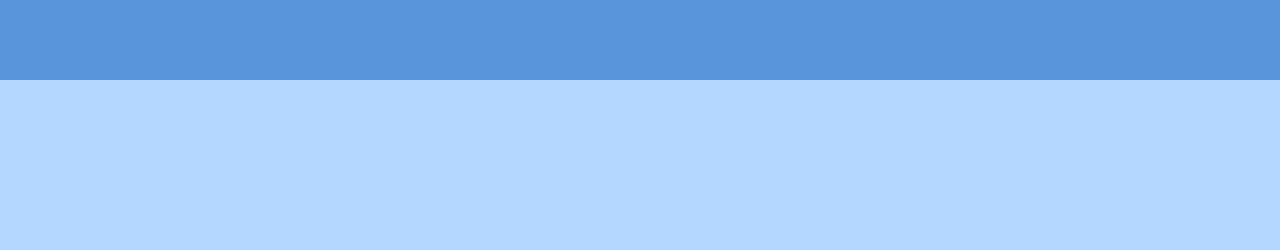
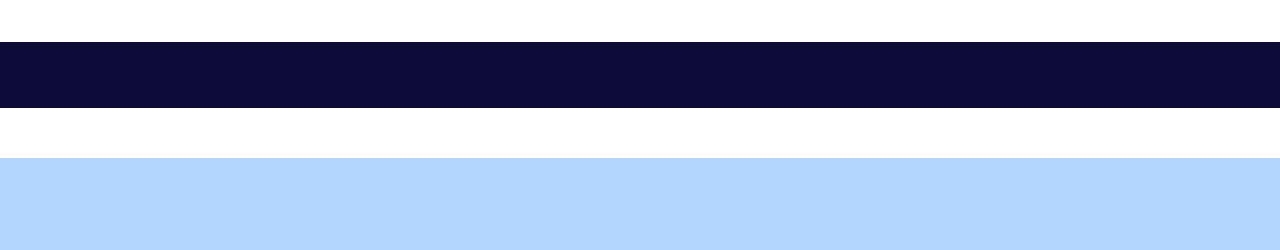
Before and after one commit to lakshmipriya04/sample, a plain HTML site: page index.html in a window 1280 px wide. Shown: the top 250 px of the page. Drawn offline with nearby package versions, Linux system fonts and the light colour scheme.

Commit message:
file changes

```diff
--- a/index.html
+++ b/index.html
@@ -9,7 +9,9 @@
     </head>
     <body>
         <div class='page'>
-  <div class='section menu'></div>
+            <div class='section teambar'></div>
+            <div class='section menubar'></div>
+            <div class='section newsbar'></div>
             <div class='section header'>
                 <img src='images/header.svg'/>
             </div>
@@ -29,6 +31,5 @@
                 <img src='images/feature.svg'/>
             </div>
         </div>
-
     </body>
 </html>
--- a/styles.css
+++ b/styles.css
@@ -2,6 +2,10 @@
     margin: 0;
     padding: 0;
     box-sizing: border-box;
+}
+
+body {
+    background-color: #FFFFFF;
 }
 
 .page {
@@ -17,9 +21,17 @@
     align-items: center;
 }
 
-.menu {
-  background-color: #5995DA;
-  height: 80px;
+.teambar {
+    height: 42px;
+}
+
+.menubar {
+    background-color: #0D0B39;
+    height: 66px;
+}
+
+.newsbar {
+    height: 50px;
 }
 
 .header {
@@ -52,9 +64,7 @@
 
 /* Mobile Styles */
 @media only screen and (max-width: 400px) {
-  body {
-    background-color: #F09A9D; /* Red */
-  }
+
 }
 
 /* Tablet Styles */
@@ -68,7 +78,7 @@
 }
 
 /* Desktop Styles */
-@media only screen and (min-width: 1024px) {
+@media only screen and (min-width: 1440px) {
     .page {
         width: 100%;
         margin: 0 auto;
```
Lines whose indentation alone changed are shown as unchanged.
